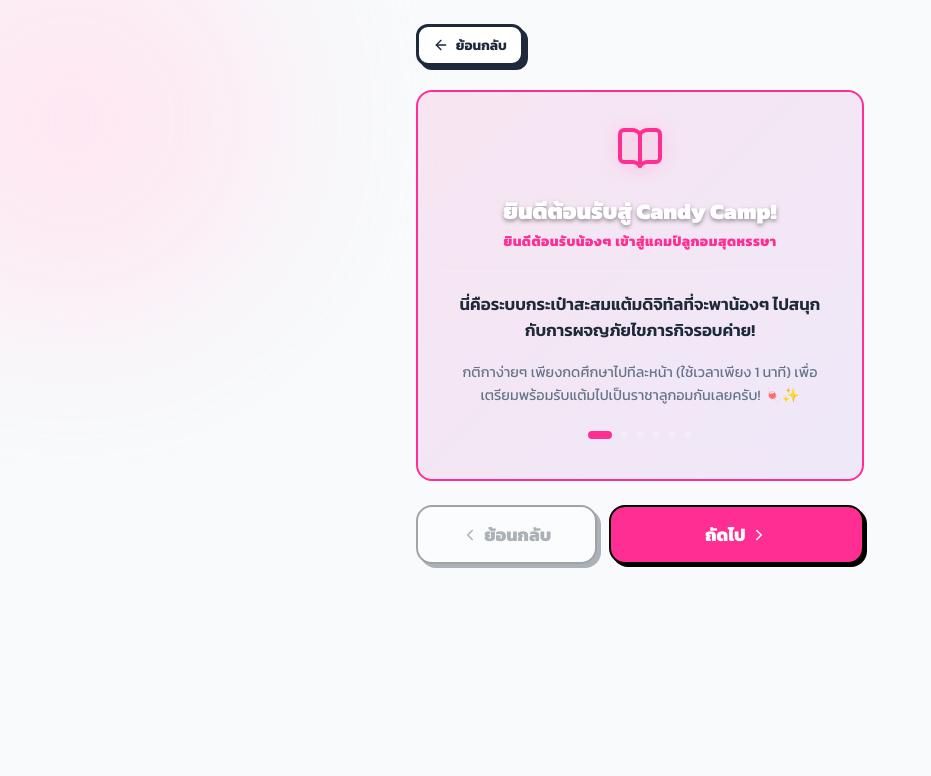
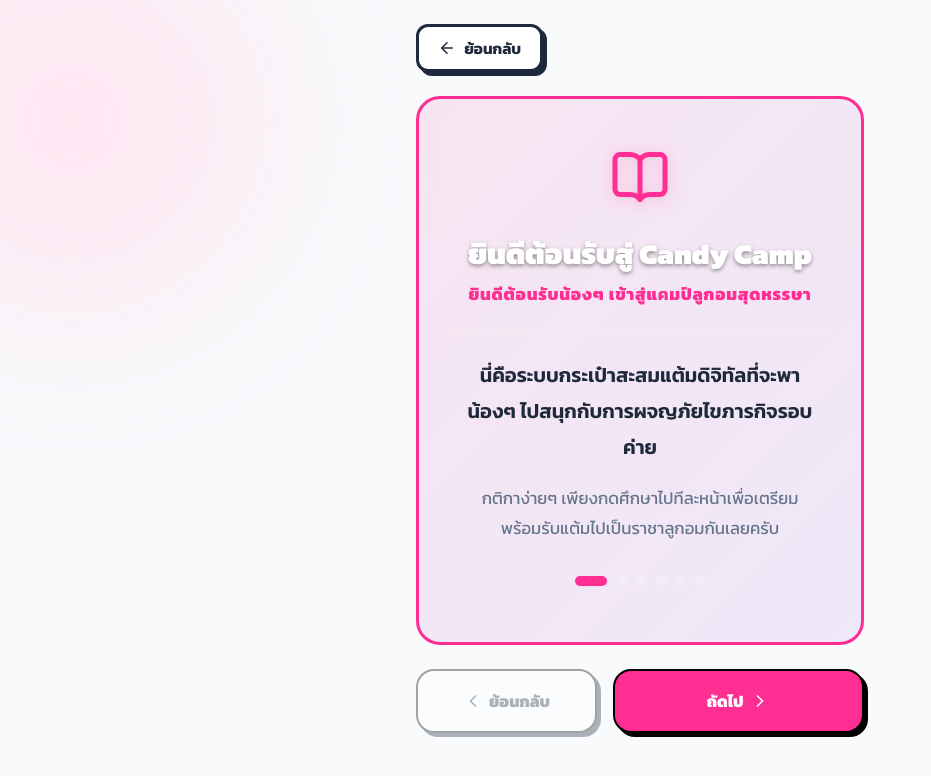
Before and after one commit to chokunkie/candy, a React (Vite) app: page /how-to-play in a window 1280 px wide. Shown: the top 776 px of the page, without its empty margins (0-931 px from the left). Built offline with nearby package versions, Linux system fonts and the light colour scheme; no server answers.

Commit message:
feat: add HowToPlay button to MasterAdmin header, widen slider layout, remove all text emojis

```diff
--- a/src/pages/HowToPlay.jsx
+++ b/src/pages/HowToPlay.jsx
@@ -6,131 +6,132 @@
   const navigate = useNavigate();
   const [currentStep, setCurrentStep] = useState(0);
 
-  // สไลด์คำอธิบายแต่ละหน้า
+  // สไลด์คำอธิบายแต่ละหน้า (ลบอิโมจิออกทั้งหมดตามที่ขอ)
   const slides = [
     {
-      title: "ยินดีต้อนรับสู่ Candy Camp!",
+      title: "ยินดีต้อนรับสู่ Candy Camp",
       subtitle: "ยินดีต้อนรับน้องๆ เข้าสู่แคมป์ลูกอมสุดหรรษา",
-      icon: <BookOpen size={48} color="var(--accent-pink)" style={{ filter: 'drop-shadow(0 2px 8px rgba(255, 46, 147, 0.3))' }} />,
+      icon: <BookOpen size={60} color="var(--accent-pink)" style={{ filter: 'drop-shadow(0 2px 8px rgba(255, 46, 147, 0.3))' }} />,
       color: "var(--accent-pink)",
       bg: "linear-gradient(135deg, rgba(255, 46, 147, 0.1) 0%, rgba(157, 78, 221, 0.1) 100%)",
       content: (
-        <div style={{ textAlign: 'center', lineHeight: '1.6' }}>
-          <p style={{ fontSize: '1.05rem', fontWeight: 600, color: 'var(--text-main)' }}>
-            นี่คือระบบกระเป๋าสะสมแต้มดิจิทัลที่จะพาน้องๆ ไปสนุกกับการผจญภัยไขภารกิจรอบค่าย!
+        <div style={{ textAlign: 'center', lineHeight: '1.8' }}>
+          <p style={{ fontSize: '1.25rem', fontWeight: 600, color: 'var(--text-main)' }}>
+            นี่คือระบบกระเป๋าสะสมแต้มดิจิทัลที่จะพาน้องๆ ไปสนุกกับการผจญภัยไขภารกิจรอบค่าย
           </p>
-          <p style={{ fontSize: '0.9rem', color: 'var(--text-sub)', marginTop: '1rem', fontWeight: 500 }}>
-            กติกาง่ายๆ เพียงกดศึกษาไปทีละหน้า (ใช้เวลาเพียง 1 นาที) เพื่อเตรียมพร้อมรับแต้มไปเป็นราชาลูกอมกันเลยครับ! 🍬✨
+          <p style={{ fontSize: '1.05rem', color: 'var(--text-sub)', marginTop: '1.2rem', fontWeight: 500 }}>
+            กติกาง่ายๆ เพียงกดศึกษาไปทีละหน้าเพื่อเตรียมพร้อมรับแต้มไปเป็นราชาลูกอมกันเลยครับ
           </p>
         </div>
       )
     },
     {
       title: "เริ่มต้นการผจญภัย",
-      subtitle: "🎒 รับกระเป๋าสะสมแต้มดิจิทัล",
-      icon: <Sparkles size={48} color="var(--accent-blue)" style={{ filter: 'drop-shadow(0 2px 8px rgba(0, 210, 255, 0.3))' }} />,
+      subtitle: "รับกระเป๋าสะสมแต้มดิจิทัล",
+      icon: <Sparkles size={60} color="var(--accent-blue)" style={{ filter: 'drop-shadow(0 2px 8px rgba(0, 210, 255, 0.3))' }} />,
       color: "var(--accent-blue)",
       bg: "linear-gradient(135deg, rgba(0, 210, 255, 0.1) 0%, rgba(157, 78, 221, 0.1) 100%)",
       content: (
-        <div style={{ textAlign: 'center', lineHeight: '1.6' }}>
-          <p style={{ fontSize: '1.05rem', fontWeight: 600, color: 'var(--text-main)' }}>
-            น้องๆ ทุกกลุ่มจะได้รับ **"ลูกอมเริ่มต้น"** บรรจุอยู่ในกระเป๋าเงินดิจิทัลของกลุ่มตั้งแต่เข้าแคมป์!
+        <div style={{ textAlign: 'center', lineHeight: '1.8' }}>
+          <p style={{ fontSize: '1.25rem', fontWeight: 600, color: 'var(--text-main)' }}>
+            น้องๆ ทุกกลุ่มจะได้รับ ลูกอมเริ่มต้น บรรจุอยู่ในกระเป๋าเงินดิจิทัลของกลุ่มตั้งแต่เข้าแคมป์
           </p>
-          <p style={{ fontSize: '0.9rem', color: 'var(--text-sub)', marginTop: '1rem', fontWeight: 500 }}>
-            ลูกอมนี้เปรียบเหมือนพลังงานชีวิตที่น้องๆ ต้องใช้เดินทางจ่ายเพื่อเข้าร่วมทำกิจกรรมในแต่ละฐาน และสะสมรางวัลกลับมาให้ได้มากที่สุดเมื่อจบค่าย!
+          <p style={{ fontSize: '1.05rem', color: 'var(--text-sub)', marginTop: '1.2rem', fontWeight: 500 }}>
+            ลูกอมนี้เปรียบเหมือนพลังงานชีวิตที่น้องๆ ต้องใช้เดินทางจ่ายเพื่อเข้าร่วมทำกิจกรรมในแต่ละฐาน และสะสมรางวัลกลับมาให้ได้มากที่สุดเมื่อจบค่าย
           </p>
         </div>
       )
     },
     {
       title: "ฐานกิจกรรมปกติ",
-      subtitle: "⚡ ภารกิจประลองพลังฐานปกติ",
-      icon: <Zap size={48} color="var(--accent-pink)" style={{ filter: 'drop-shadow(0 2px 8px rgba(255, 46, 147, 0.3))' }} />,
+      subtitle: "ภารกิจประลองพลังฐานปกติ",
+      icon: <Zap size={60} color="var(--accent-pink)" style={{ filter: 'drop-shadow(0 2px 8px rgba(255, 46, 147, 0.3))' }} />,
       color: "var(--accent-pink)",
       bg: "linear-gradient(135deg, rgba(255, 46, 147, 0.1) 0%, rgba(249, 115, 22, 0.1) 100%)",
       content: (
-        <div style={{ textAlign: 'left', display: 'flex', flexDirection: 'column', gap: '0.8rem' }}>
-          <div style={{ display: 'flex', gap: '0.6rem', alignItems: 'center' }}>
-            <span style={{ background: 'var(--accent-pink)', color: '#fff', borderRadius: '50%', width: '22px', height: '22px', display: 'flex', alignItems: 'center', justifyContent: 'center', fontSize: '0.8rem', fontWeight: 900, flexShrink: 0 }}>1</span>
-            <p style={{ fontSize: '0.9rem', fontWeight: 600 }}>เมื่อไปถึงฐาน ให้สแกนหรือกดเลือกชื่อฐานนั้นในมือถือ</p>
+        <div style={{ textAlign: 'left', display: 'flex', flexDirection: 'column', gap: '1.2rem', width: '100%', maxWidth: '600px' }}>
+          <div style={{ display: 'flex', gap: '0.8rem', alignItems: 'center' }}>
+            <span style={{ background: 'var(--accent-pink)', color: '#fff', borderRadius: '50%', width: '28px', height: '28px', display: 'flex', alignItems: 'center', justifyContent: 'center', fontSize: '0.95rem', fontWeight: 900, flexShrink: 0 }}>1</span>
+            <p style={{ fontSize: '1.1rem', fontWeight: 600 }}>เมื่อไปถึงฐาน ให้สแกนหรือกดเลือกชื่อฐานนั้นในมือถือ</p>
           </div>
-          <div style={{ display: 'flex', gap: '0.6rem', alignItems: 'center' }}>
-            <span style={{ background: 'var(--accent-pink)', color: '#fff', borderRadius: '50%', width: '22px', height: '22px', display: 'flex', alignItems: 'center', justifyContent: 'center', fontSize: '0.8rem', fontWeight: 900, flexShrink: 0 }}>2</span>
-            <p style={{ fontSize: '0.9rem', fontWeight: 600 }}>กดปุ่ม <span style={{ color: 'var(--accent-pink)', fontWeight: 800 }}>"จ่ายลูกอมเพื่อเล่น"</span> (แต้มจะหักออกทันที)</p>
+          <div style={{ display: 'flex', gap: '0.8rem', alignItems: 'center' }}>
+            <span style={{ background: 'var(--accent-pink)', color: '#fff', borderRadius: '50%', width: '28px', height: '28px', display: 'flex', alignItems: 'center', justifyContent: 'center', fontSize: '0.95rem', fontWeight: 900, flexShrink: 0 }}>2</span>
+            <p style={{ fontSize: '1.1rem', fontWeight: 600 }}>กดปุ่ม <span style={{ color: 'var(--accent-pink)', fontWeight: 800 }}>"จ่ายลูกอมเพื่อเล่น"</span> โดยแต้มจะหักออกทันที</p>
           </div>
-          <div style={{ display: 'flex', gap: '0.6rem', alignItems: 'center' }}>
-            <span style={{ background: 'var(--accent-green)', color: '#fff', borderRadius: '50%', width: '22px', height: '22px', display: 'flex', alignItems: 'center', justifyContent: 'center', fontSize: '0.8rem', fontWeight: 900, flexShrink: 0 }}>3</span>
-            <p style={{ fontSize: '0.9rem', fontWeight: 600 }}>ตั้งใจเล่นเกมให้ชนะ! พี่สตาฟฟ์จะกดยืนยันผ่านมือถือเพื่อบวกแต้มรางวัลกลับคืนเข้ากระเป๋าของน้องทันที!</p>
+          <div style={{ display: 'flex', gap: '0.8rem', alignItems: 'center' }}>
+            <span style={{ background: 'var(--accent-green)', color: '#fff', borderRadius: '50%', width: '28px', height: '28px', display: 'flex', alignItems: 'center', justifyContent: 'center', fontSize: '0.95rem', fontWeight: 900, flexShrink: 0 }}>3</span>
+            <p style={{ fontSize: '1.1rem', fontWeight: 600 }}>ตั้งใจเล่นเกมให้ชนะ พี่สตาฟฟ์จะกดยืนยันผ่านมือถือเพื่อบวกแต้มรางวัลกลับคืนเข้ากระเป๋าของน้องทันที</p>
           </div>
         </div>
       )
     },
     {
       title: "ฐานล็อตเตอรี่เสี่ยงโชค",
-      subtitle: "🎟️ สุ่มดวงลุ้นรางวัลใหญ่ (ฐาน 9)",
-      icon: <Ticket size={48} color="var(--accent-blue)" style={{ filter: 'drop-shadow(0 2px 8px rgba(0, 210, 255, 0.3))' }} />,
+      subtitle: "สุ่มดวงลุ้นรางวัลใหญ่ (ฐาน 9)",
+      icon: <Ticket size={60} color="var(--accent-blue)" style={{ filter: 'drop-shadow(0 2px 8px rgba(0, 210, 255, 0.3))' }} />,
       color: "var(--accent-blue)",
       bg: "linear-gradient(135deg, rgba(0, 210, 255, 0.1) 0%, rgba(157, 78, 221, 0.1) 100%)",
       content: (
-        <div style={{ textAlign: 'left', display: 'flex', flexDirection: 'column', gap: '0.8rem' }}>
-          <div style={{ display: 'flex', gap: '0.6rem', alignItems: 'center' }}>
-            <span style={{ background: 'var(--accent-blue)', color: '#fff', borderRadius: '50%', width: '22px', height: '22px', display: 'flex', alignItems: 'center', justifyContent: 'center', fontSize: '0.8rem', fontWeight: 900, flexShrink: 0 }}>1</span>
-            <p style={{ fontSize: '0.9rem', fontWeight: 600 }}>เมื่อผ่านฐาน 9 สามารถกดจ่ายลูกอมซื้อตั๋วเสี่ยงดวงได้ทันที</p>
+        <div style={{ textAlign: 'left', display: 'flex', flexDirection: 'column', gap: '1.2rem', width: '100%', maxWidth: '600px' }}>
+          <div style={{ display: 'flex', gap: '0.8rem', alignItems: 'center' }}>
+            <span style={{ background: 'var(--accent-blue)', color: '#fff', borderRadius: '50%', width: '28px', height: '28px', display: 'flex', alignItems: 'center', justifyContent: 'center', fontSize: '0.95rem', fontWeight: 900, flexShrink: 0 }}>1</span>
+            <p style={{ fontSize: '1.1rem', fontWeight: 600 }}>เมื่อผ่านฐาน 9 สามารถกดจ่ายลูกอมซื้อตั๋วเสี่ยงดวงได้ทันที</p>
           </div>
-          <div style={{ display: 'flex', gap: '0.6rem', alignItems: 'center' }}>
-            <span style={{ background: 'var(--accent-blue)', color: '#fff', borderRadius: '50%', width: '22px', height: '22px', display: 'flex', alignItems: 'center', justifyContent: 'center', fontSize: '0.8rem', fontWeight: 900, flexShrink: 0 }}>2</span>
-            <p style={{ fontSize: '0.9rem', fontWeight: 600 }}>จ่ายแต้มเสร็จแล้ว เดินไปเล่นฐานอื่นๆ ต่อได้เลยโดยไม่ต้องยืนทำกิจกรรม</p>
+          <div style={{ display: 'flex', gap: '0.8rem', alignItems: 'center' }}>
+            <span style={{ background: 'var(--accent-blue)', color: '#fff', borderRadius: '50%', width: '28px', height: '28px', display: 'flex', alignItems: 'center', justifyContent: 'center', fontSize: '0.95rem', fontWeight: 900, flexShrink: 0 }}>2</span>
+            <p style={{ fontSize: '1.1rem', fontWeight: 600 }}>จ่ายแต้มเสร็จแล้ว เดินไปเล่นฐานอื่นๆ ต่อได้เลยโดยไม่ต้องยืนทำกิจกรรม</p>
           </div>
-          <div style={{ display: 'flex', gap: '0.6rem', alignItems: 'center' }}>
-            <span style={{ background: 'var(--accent-purple)', color: '#fff', borderRadius: '50%', width: '22px', height: '22px', display: 'flex', alignItems: 'center', justifyContent: 'center', fontSize: '0.8rem', fontWeight: 900, flexShrink: 0 }}>3</span>
-            <p style={{ fontSize: '0.9rem', fontWeight: 600 }}>รอฟังผลลุ้นผู้โชคดีที่จะได้รับรางวัลคูณ **x5 เท่า** ตามเวลาที่กำหนดจบค่ายครับ!</p>
+          <div style={{ display: 'flex', gap: '0.8rem', alignItems: 'center' }}>
+            <span style={{ background: 'var(--accent-purple)', color: '#fff', borderRadius: '50%', width: '28px', height: '28px', display: 'flex', alignItems: 'center', justifyContent: 'center', fontSize: '0.95rem', fontWeight: 900, flexShrink: 0 }}>3</span>
+            <p style={{ fontSize: '1.1rem', fontWeight: 600 }}>รอฟังผลลุ้นผู้โชคดีที่จะได้รับรางวัลคูณ x5 เท่า ตามเวลาที่กำหนดจบค่ายครับ</p>
           </div>
         </div>
       )
     },
     {
       title: "ฐานลับกู้ชีพพี่พีช",
-      subtitle: "👻 ฐานลับเสกแต้มฟรี (ฐานผี - ฐาน 4)",
-      icon: <Ghost size={48} color="var(--accent-purple)" style={{ filter: 'drop-shadow(0 2px 8px rgba(157, 78, 221, 0.3))' }} />,
+      subtitle: "ฐานลับเสกแต้มฟรี (ฐานผี - ฐาน 4)",
+      icon: <Ghost size={60} color="var(--accent-purple)" style={{ filter: 'drop-shadow(0 2px 8px rgba(157, 78, 221, 0.3))' }} />,
       color: "var(--accent-purple)",
       bg: "linear-gradient(135deg, rgba(157, 78, 221, 0.1) 0%, rgba(255, 46, 147, 0.1) 100%)",
       content: (
-        <div style={{ textAlign: 'center', lineHeight: '1.6' }}>
-          <p style={{ fontSize: '1.05rem', fontWeight: 600, color: 'var(--text-main)' }}>
-            หากน้องๆ บังเอิญเจอกิจกรรมลับกับพี่สตาฟฟ์พี่พีช น้องๆ สามารถกู้แต้มคืนได้!
+        <div style={{ textAlign: 'center', lineHeight: '1.8' }}>
+          <p style={{ fontSize: '1.25rem', fontWeight: 600, color: 'var(--text-main)' }}>
+            หากน้องๆ บังเอิญเจอกิจกรรมลับกับพี่สตาฟฟ์พี่พีช น้องๆ สามารถกู้แต้มคืนได้
           </p>
-          <p style={{ fontSize: '0.9rem', color: 'var(--text-sub)', marginTop: '1rem', fontWeight: 500 }}>
-            เพียงแค่ยื่นมือถือให้พี่พีชป้อน **"รหัสลับประจำฐาน"** พี่พีชจะสามารถเลือกมอบแต้มเศษพิเศษตั้งแต่ **2 ถึง 10 ลูกอม** เข้ากลุ่มของน้องได้แบบฟรีๆ โดยไม่มีค่าใช้จ่ายเลยครับ!
+          <p style={{ fontSize: '1.05rem', color: 'var(--text-sub)', marginTop: '1.2rem', fontWeight: 500 }}>
+            เพียงแค่ยื่นมือถือให้พี่พีชป้อน รหัสลับประจำฐาน พี่พีชจะสามารถเลือกมอบแต้มเศษพิเศษตั้งแต่ 2 ถึง 10 ลูกอม เข้ากลุ่มของน้องได้แบบฟรีๆ โดยไม่มีค่าใช้จ่ายเลยครับ
           </p>
         </div>
       )
     },
     {
       title: "เช็คอันดับและการลุ้นระทึก",
-      subtitle: "🏆 ตารางคะแนนรวมและศึกซ่อนแต้ม",
-      icon: <Trophy size={48} color="var(--accent-gold)" style={{ filter: 'drop-shadow(0 2px 8px rgba(255, 190, 11, 0.3))' }} />,
+      subtitle: "ตารางคะแนนรวมและศึกซ่อนแต้ม",
+      icon: <Trophy size={60} color="var(--accent-gold)" style={{ filter: 'drop-shadow(0 2px 8px rgba(255, 190, 11, 0.3))' }} />,
       color: "var(--accent-gold)",
       bg: "linear-gradient(135deg, rgba(255, 190, 11, 0.1) 0%, rgba(255, 46, 147, 0.1) 100%)",
       content: (
-        <div style={{ textAlign: 'center', display: 'flex', flexDirection: 'column', gap: '0.8rem', alignItems: 'center' }}>
-          <p style={{ fontSize: '0.95rem', fontWeight: 600, color: 'var(--text-main)', lineHeight: '1.5' }}>
-            น้องๆ สามารถกดเช็คแต้มปัจจุบันได้ที่หน้าแรก (Dashboard) และสามารถดูอันดับของทั้ง 10 กลุ่มได้ที่ปุ่ม **Leaderboard**
+        <div style={{ textAlign: 'center', display: 'flex', flexDirection: 'column', gap: '1.2rem', alignItems: 'center' }}>
+          <p style={{ fontSize: '1.15rem', fontWeight: 600, color: 'var(--text-main)', lineHeight: '1.6' }}>
+            น้องๆ สามารถกดเช็คแต้มปัจจุบันได้ที่หน้าแรก (Dashboard) และสามารถดูอันดับของทั้ง 10 กลุ่มได้ที่ปุ่ม Leaderboard
           </p>
 
           <div style={{
             background: 'rgba(255, 190, 11, 0.08)',
             border: '1.5px dashed var(--accent-gold)',
-            padding: '0.8rem',
-            borderRadius: '12px',
+            padding: '1.2rem',
+            borderRadius: '16px',
             display: 'flex',
-            gap: '0.6rem',
+            gap: '0.8rem',
             alignItems: 'center',
-            marginTop: '0.5rem',
-            textAlign: 'left'
+            marginTop: '0.8rem',
+            textAlign: 'left',
+            maxWidth: '650px'
           }}>
-            <Lock color="var(--accent-gold)" size={20} style={{ flexShrink: 0 }} />
-            <p style={{ fontSize: '0.8rem', color: '#ffbe0b', fontWeight: 600, lineHeight: '1.4' }}>
-              <b>ช่วงเวลาสุดระทึก:</b> ท้ายกิจกรรมแคมป์ แอดมินอาจเปิดระบบ "ซ่อนแต้มรวม" ทุกทีมจะเห็นเป็น `🔒 ???` เพื่อให้รอลุ้นเซอร์ไพรส์เฉลยผู้ชนะตอนประกาศรางวัลจบค่ายครับ!
+            <Lock color="var(--accent-gold)" size={28} style={{ flexShrink: 0 }} />
+            <p style={{ fontSize: '0.95rem', color: '#ffbe0b', fontWeight: 600, lineHeight: '1.5' }}>
+              <b>ช่วงเวลาสุดระทึก:</b> ท้ายกิจกรรมแคมป์ แอดมินอาจเปิดระบบ ซ่อนแต้มรวม ทุกทีมจะเห็นเป็น ล็อกปริศนา เพื่อให้รอลุ้นเซอร์ไพรส์เฉลยผู้ชนะตอนประกาศรางวัลจบค่ายครับ
             </p>
           </div>
         </div>
@@ -142,7 +143,7 @@
     if (currentStep < slides.length - 1) {
       setCurrentStep(currentStep + 1);
     } else {
-      navigate('/dashboard');
+      navigate(-1); // Go back to the dashboard or master admin that opened this page
     }
   };
 
@@ -155,65 +156,66 @@
   const activeSlide = slides[currentStep];
 
   return (
-    <div className="mt-2" style={{ fontFamily: "'Kanit', sans-serif", paddingBottom: '2.5rem', maxWidth: '500px', margin: '0 auto' }}>
+    <div className="mt-2" style={{ fontFamily: "'Kanit', sans-serif", paddingBottom: '3rem', width: '100%', maxWidth: '850px', margin: '0 auto' }}>
 
       {/* Top Back Arrow */}
       <button
         onClick={() => navigate(-1)}
         className="btn-secondary mb-3"
-        style={{ padding: '0.5rem 0.9rem', borderRadius: '12px', display: 'inline-flex', alignItems: 'center', gap: '0.4rem', width: 'auto', fontSize: '0.85rem' }}
+        style={{ padding: '0.6rem 1.2rem', borderRadius: '12px', display: 'inline-flex', alignItems: 'center', gap: '0.5rem', width: 'auto', fontSize: '0.95rem' }}
       >
-        <ArrowLeft size={16} /> ย้อนกลับ
+        <ArrowLeft size={18} /> ย้อนกลับ
       </button>
 
-      {/* Main Slide Card Container */}
+      {/* Main Slide Card Container - FULL SCREEN STYLE */}
       <div
         key={currentStep} // Ensures key re-renders to trigger animation
         className="glass-card"
         style={{
           background: activeSlide.bg,
           borderColor: activeSlide.color,
-          padding: '2rem 1.5rem',
-          minHeight: '380px',
+          padding: '3rem 2rem',
+          minHeight: '480px', // Taller card
           display: 'flex',
           flexDirection: 'column',
           alignItems: 'center',
           justifyContent: 'space-between',
-          boxShadow: `0 15px 35px ${activeSlide.color}15`,
-          borderWidth: '2.5px',
+          boxShadow: `0 20px 45px ${activeSlide.color}20`,
+          borderWidth: '3px',
+          borderRadius: '24px',
           animation: 'popIn 0.35s cubic-bezier(0.22,1,0.36,1) both'
         }}
       >
         {/* Header Icon & Title */}
         <div style={{ textAlign: 'center', width: '100%' }}>
-          <div style={{ marginBottom: '1rem' }}>
+          <div style={{ marginBottom: '1.2rem' }}>
             {activeSlide.icon}
           </div>
-          <h2 style={{ fontSize: '1.4rem', fontWeight: 900, color: 'white', textShadow: '0 2px 4px rgba(0,0,0,0.4)' }}>
+          <h2 style={{ fontSize: '1.8rem', fontWeight: 900, color: 'white', textShadow: '0 2px 4px rgba(0,0,0,0.4)', fontFamily: "'Kanit', sans-serif" }}>
             {activeSlide.title}
           </h2>
-          <p style={{ color: activeSlide.color, fontSize: '0.85rem', fontWeight: 800, marginTop: '0.2rem', textTransform: 'uppercase', letterSpacing: '0.5px' }}>
+          <p style={{ color: activeSlide.color, fontSize: '1.05rem', fontWeight: 800, marginTop: '0.4rem', textTransform: 'uppercase', letterSpacing: '0.8px' }}>
             {activeSlide.subtitle}
           </p>
 
           {/* Divider */}
-          <div style={{ borderTop: '2px solid rgba(255, 255, 255, 0.08)', margin: '1.2rem 0' }}></div>
+          <div style={{ borderTop: '2.5px solid rgba(255, 255, 255, 0.08)', margin: '1.5rem 0' }}></div>
         </div>
 
         {/* Content Area */}
-        <div style={{ flex: 1, display: 'flex', alignItems: 'center', justifyContent: 'center', width: '100%', padding: '0 0.5rem' }}>
+        <div style={{ flex: 1, display: 'flex', alignItems: 'center', justifyContent: 'center', width: '100%', padding: '0 1rem' }}>
           {activeSlide.content}
         </div>
 
         {/* Progress Dot Indicators */}
-        <div style={{ display: 'flex', gap: '0.5rem', margin: '1.5rem 0 0.5rem' }}>
+        <div style={{ display: 'flex', gap: '0.6rem', margin: '2rem 0 0.5rem' }}>
           {slides.map((_, idx) => (
             <div
               key={idx}
               onClick={() => setCurrentStep(idx)}
               style={{
-                width: currentStep === idx ? '24px' : '8px',
-                height: '8px',
+                width: currentStep === idx ? '32px' : '10px',
+                height: '10px',
                 borderRadius: '999px',
                 background: currentStep === idx ? activeSlide.color : 'rgba(255, 255, 255, 0.2)',
                 cursor: 'pointer',
@@ -226,7 +228,7 @@
       </div>
 
       {/* Navigation Buttons Row */}
-      <div style={{ display: 'flex', gap: '0.8rem', marginTop: '1.2rem' }}>
+      <div style={{ display: 'flex', gap: '1rem', marginTop: '1.5rem' }}>
 
         {/* Back button */}
         <button
@@ -235,21 +237,22 @@
           className="btn btn-secondary"
           style={{
             flex: 1,
-            padding: '0.9rem',
-            borderRadius: '16px',
+            padding: '1.1rem',
+            borderRadius: '18px',
             border: '2px solid #000',
-            boxShadow: currentStep === 0 ? 'none' : '3px 3px 0 #000',
+            boxShadow: currentStep === 0 ? 'none' : '4px 4px 0 #000',
             opacity: currentStep === 0 ? 0.35 : 1,
             cursor: currentStep === 0 ? 'not-allowed' : 'pointer',
             display: 'flex',
             alignItems: 'center',
             justifyContent: 'center',
-            gap: '0.3rem',
+            gap: '0.4rem',
             fontWeight: 800,
-            background: '#fff'
+            background: '#fff',
+            fontSize: '1rem'
           }}
         >
-          <ChevronLeft size={18} /> ย้อนกลับ
+          <ChevronLeft size={20} /> ย้อนกลับ
         </button>
 
         {/* Next/Finish button */}
@@ -258,23 +261,24 @@
           className="btn"
           style={{
             flex: 1.5,
-            padding: '0.9rem',
-            borderRadius: '16px',
+            padding: '1.1rem',
+            borderRadius: '18px',
             border: '2px solid #000',
-            boxShadow: '3px 3px 0 #000',
+            boxShadow: '4px 4px 0 #000',
             background: currentStep === slides.length - 1 ? 'var(--accent-green)' : activeSlide.color,
             color: '#fff',
             display: 'flex',
             alignItems: 'center',
             justifyContent: 'center',
-            gap: '0.3rem',
-            fontWeight: 800
+            gap: '0.4rem',
+            fontWeight: 800,
+            fontSize: '1rem'
           }}
         >
           {currentStep === slides.length - 1 ? (
-            <>เข้าใจกติกาแล้ว! 🍬</>
+            <>เข้าใจกติกาแล้ว</>
           ) : (
-            <>ถัดไป <ChevronRight size={18} /></>
+            <>ถัดไป <ChevronRight size={20} /></>
           )}
         </button>
 
@@ -283,7 +287,7 @@
       {/* PopIn Keyframe Animation */}
       <style>{`
         @keyframes popIn {
-          from { opacity: 0; transform: scale(0.95) translateY(10px); }
+          from { opacity: 0; transform: scale(0.96) translateY(12px); }
           to   { opacity: 1; transform: scale(1) translateY(0); }
         }
       `}</style>
```
Also changed, not shown: src/pages/MasterAdmin.jsx (+12 -1 lines).
